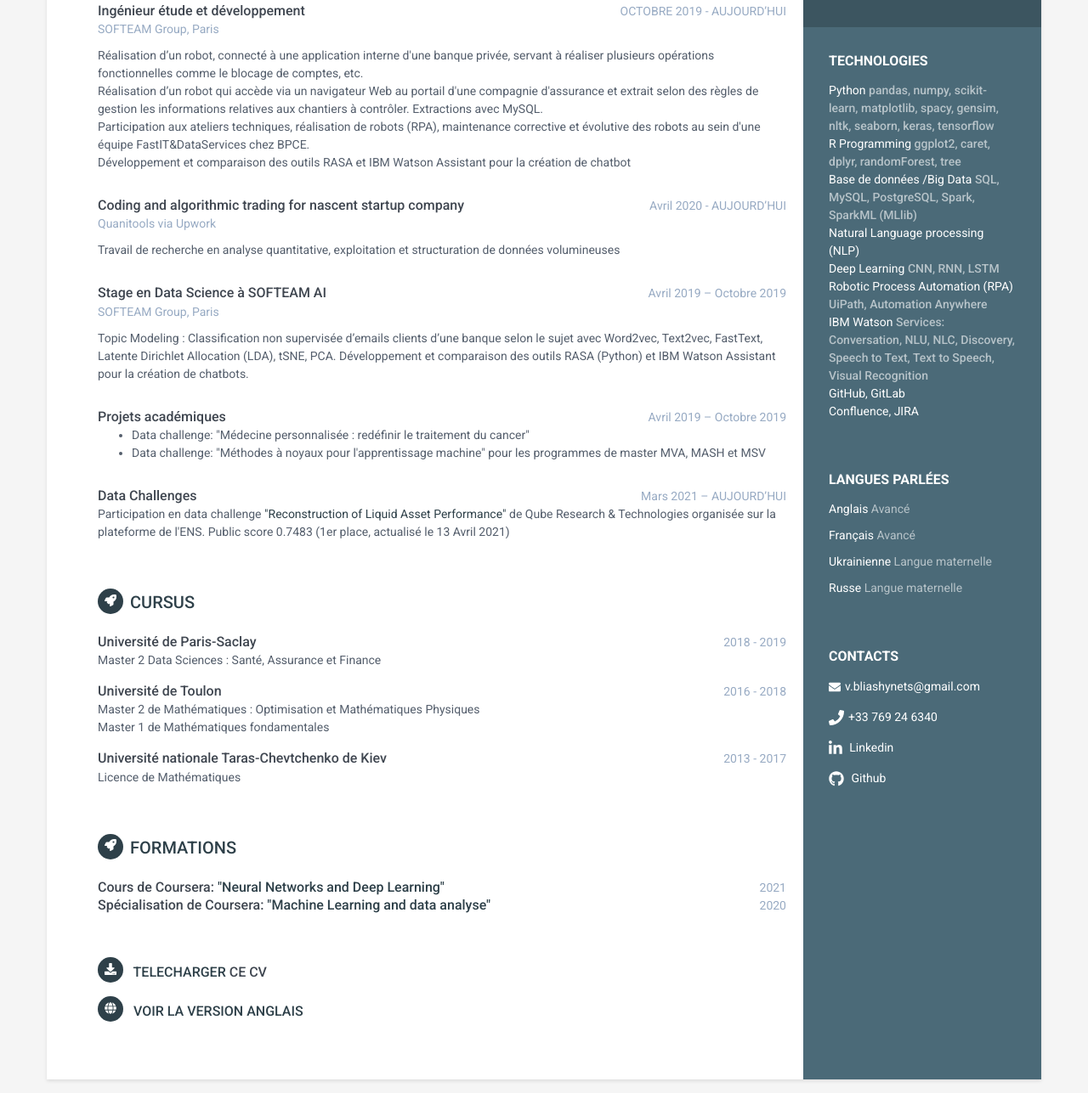
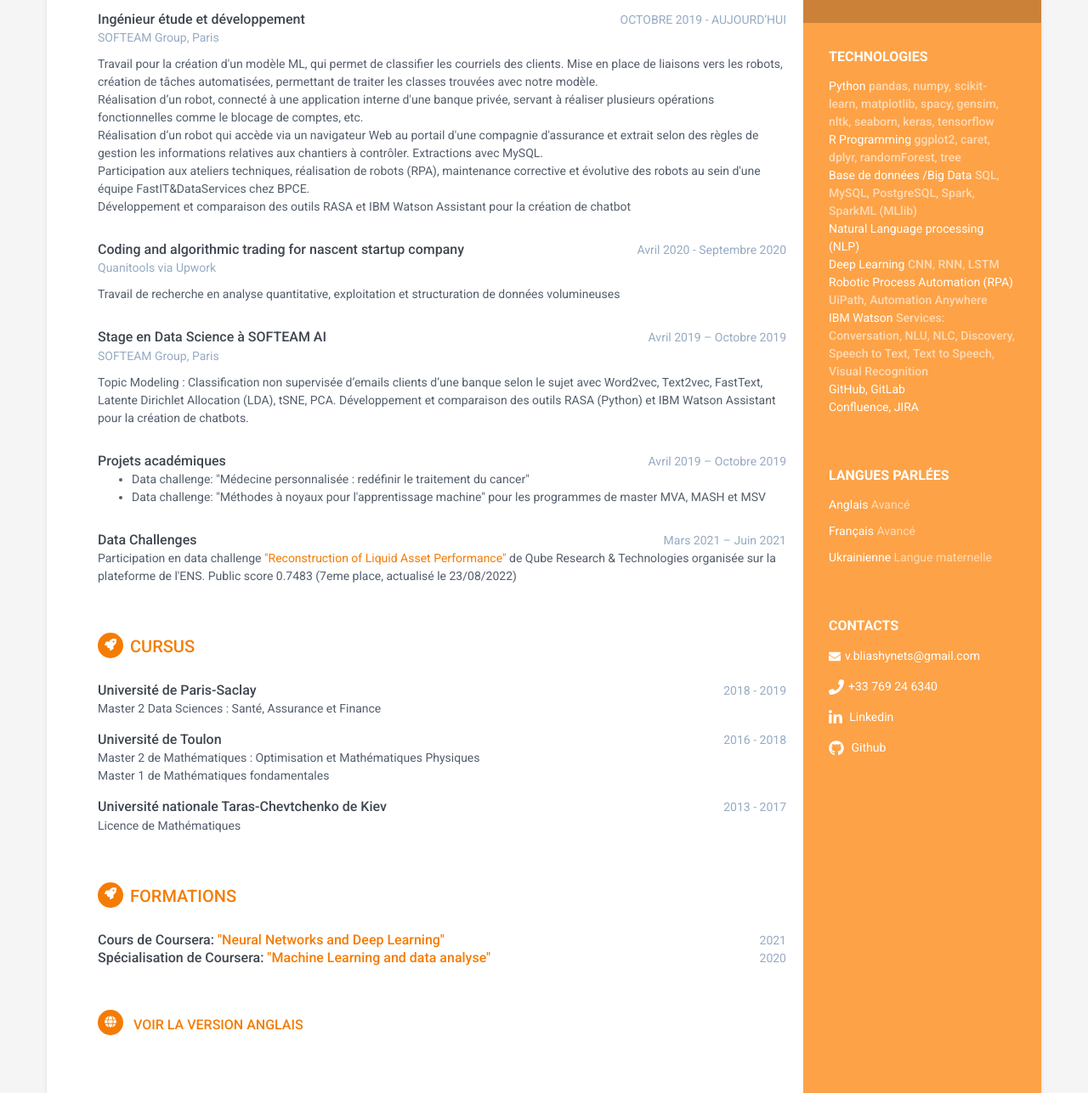
Before and after one commit to NikaChe/CV, a plain HTML site: page index.html in a window 1280 px wide. Shown: the part 392-1679 px from the top of the page at 85% size. Drawn offline with Linux system fonts and the light colour scheme.

Commit message:
update fr version

```diff
--- a/index.html
+++ b/index.html
@@ -17,7 +17,7 @@
     <!-- Global CSS -->
     <link rel="stylesheet" href="assets/plugins/bootstrap/css/bootstrap.min.css">
     <!-- Theme CSS -->
-    <link id="theme-style" rel="stylesheet" href="assets/css/orbit-6.css">
+    <link id="theme-style" rel="stylesheet" href="assets/css/orbit-5.css">
 </head>
 
 <body>
@@ -93,12 +93,6 @@
                             <span class="lang-desc">Langue maternelle</span>
                         </div>
                     </li>
-                    <li>
-                        <div class="row-opposite">
-                            <span class="degree">Russe</span>
-                            <span class="lang-desc">Langue maternelle</span>
-                        </div>
-                    </li>
                 </ul>
             </div>
 
@@ -142,7 +136,9 @@
                         <div class="company">SOFTEAM Group, Paris</div>
                     </div><!--//meta-->
                     <div class="details">
-                        <p>Réalisation d’un robot, connecté à une application interne d'une banque privée, servant à réaliser plusieurs opérations fonctionnelles comme le blocage de comptes, etc.
+
+                        <p>Travail pour la création d'un modèle ML, qui permet de classifier les courriels des clients. Mise en place de liaisons vers les robots, création de tâches automatisées, permettant de traiter les classes trouvées avec notre modèle.
+                            <br>Réalisation d’un robot, connecté à une application interne d'une banque privée, servant à réaliser plusieurs opérations fonctionnelles comme le blocage de comptes, etc.
                             <br>Réalisation d’un robot qui accède via un navigateur Web au portail d'une compagnie d'assurance et extrait selon des règles de gestion les informations relatives aux chantiers à contrôler. Extractions avec MySQL.
                             <br>Participation aux ateliers techniques, réalisation de robots (RPA), maintenance corrective et évolutive des robots au sein d'une équipe FastIT&DataServices chez BPCE.
                             <br>Développement et comparaison des outils RASA et IBM Watson Assistant pour la création de chatbot
@@ -153,7 +149,7 @@
                     <div class="meta">
                         <div class="upper-row">
                             <h3 class="job-title">Coding and algorithmic trading for nascent startup company </h3>
-                            <div class="time">Avril 2020 -  AUJOURD’HUI</div>
+                            <div class="time">Avril 2020 - Septembre 2020 </div>
                         </div><!--//upper-row-->
                         <div class="company">Quanitools via Upwork</div>
                     </div><!--//meta-->
@@ -197,12 +193,12 @@
                     <div class="meta">
                         <div class="upper-row">
                             <h3 class="job-title"> Data Challenges</h3>
-                            <div class="time">Mars 2021 – AUJOURD’HUI</div>
+                            <div class="time">Mars 2021 – Juin 2021</div>
                         </div><!--//upper-row-->
                         <!--<div class="company">Compétition Kaggle</div>-->
                     </div><!--//meta-->
                     <div class="details">
-                    Participation en data challenge <a href="https://challengedata.ens.fr/participants/challenges/44/">"Reconstruction of Liquid Asset Performance"</a>  de Qube Research & Technologies organisée sur la plateforme de l'ENS. Public score 0.7483 (1er place, actualisé le 13 Avril 2021)
+                    Participation en data challenge <a href="https://challengedata.ens.fr/participants/challenges/44/">"Reconstruction of Liquid Asset Performance"</a>  de Qube Research & Technologies organisée sur la plateforme de l'ENS. Public score 0.7483 (7eme place, actualisé le 23/08/2022)
                     </div><!--//details-->
                 </div><!--//item-->
 
@@ -271,15 +267,7 @@
                 </div><!--//item-->
 
             </section>
-            <section>
-            <h3 class="section-title job-title">
-                <span class="icon-holder">
-                    <i class="fas fa-download"></i>
-                </span>
-                <a href="assets/CV-Viktoriia Bliashynets-fr-v2.pdf" target="_blank" download="cv_viktoriia_bliashynets">Telecharger</a> ce CV
-            </h3>
-                <p> </p>
-            </section>
+
 
             <section>
             <h3 class="section-title job-title">
```
